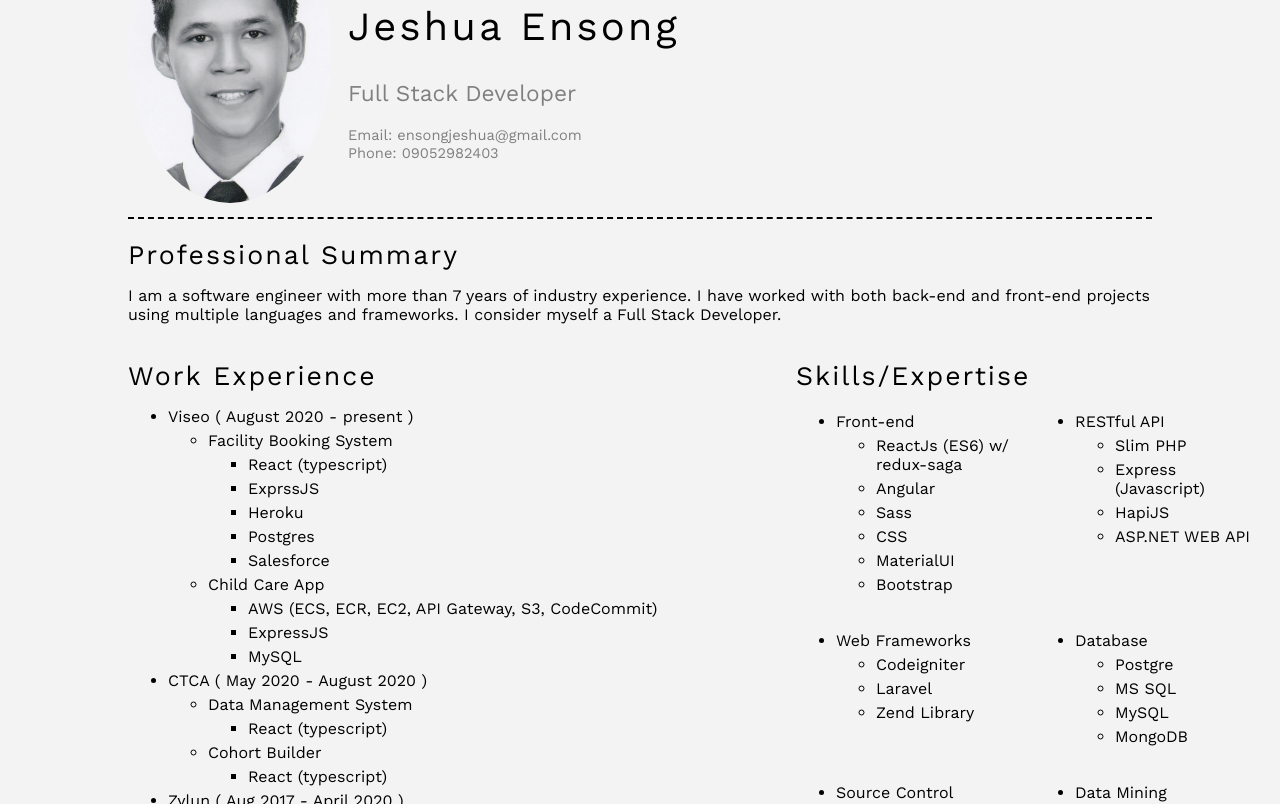
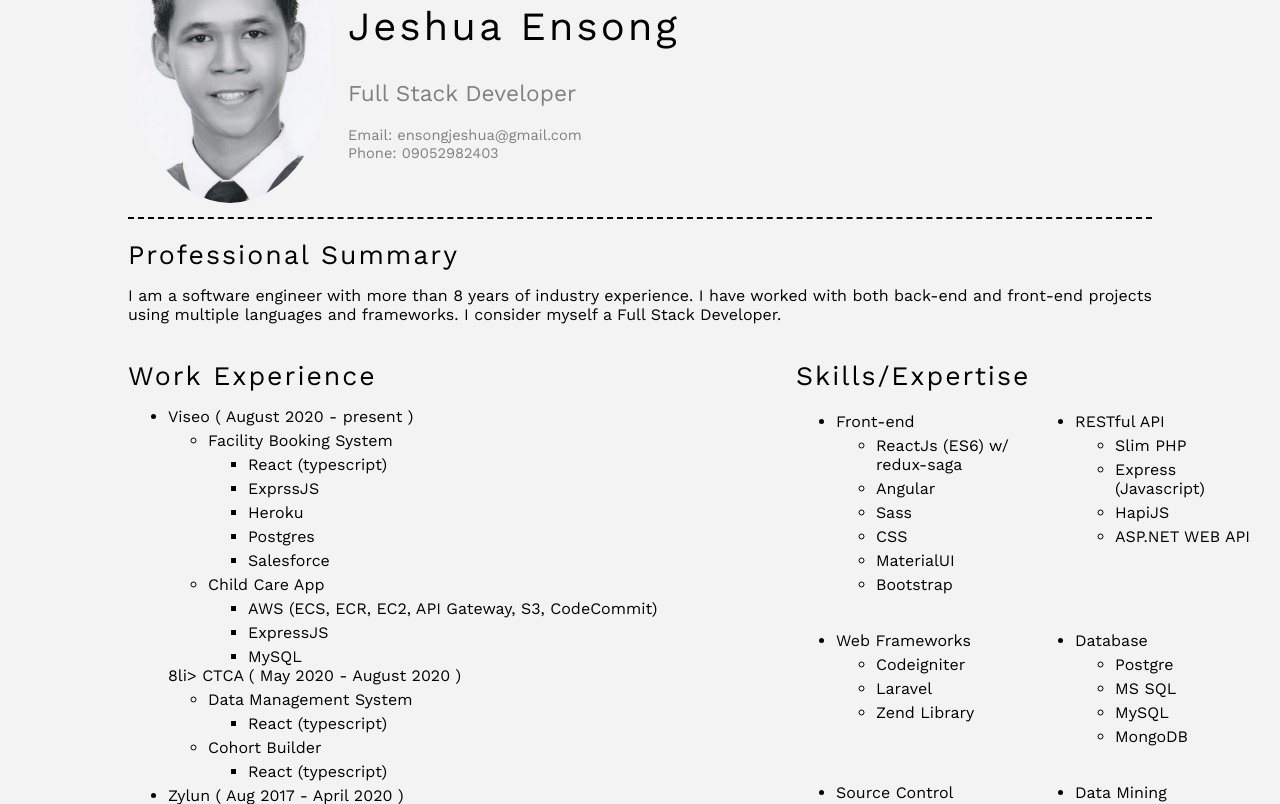
Before and after one commit to thepatriot999/thepatriot999.github.io, a plain HTML site: page index.html in a window 1280 px wide. Shown: the part 117-921 px from the top of the page. Drawn offline with nearby package versions, Linux system fonts and the light colour scheme.

Commit message:
Update resume

```diff
--- a/index.html
+++ b/index.html
@@ -33,7 +33,7 @@
 		<div class="detail-content">
 			<span class="details-header"> Professional Summary </span>
 			<p class="details-section">
-				I am a software engineer with more than 7 years of industry experience. I have worked with both back-end and front-end projects using multiple languages and frameworks. I consider myself a Full Stack Developer.
+				I am a software engineer with more than 8 years of industry experience. I have worked with both back-end and front-end projects using multiple languages and frameworks. I consider myself a Full Stack Developer.
 			</p>
 		</div>
 	</div>
@@ -65,7 +65,7 @@
 
 					</ul>
 				</li>
-				<li>
+				8li>
 					<span class="section-name"> CTCA ( May 2020 - August 2020 ) </span>
 					<ul class="section-details">
 						<li>
```
